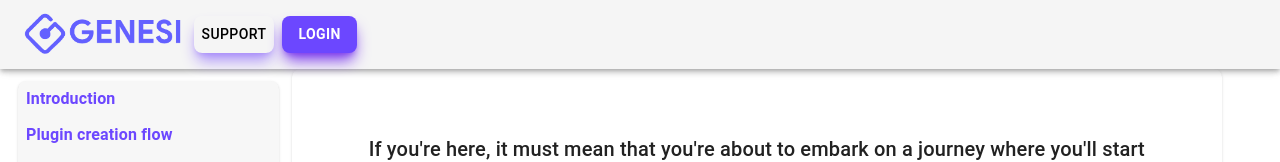
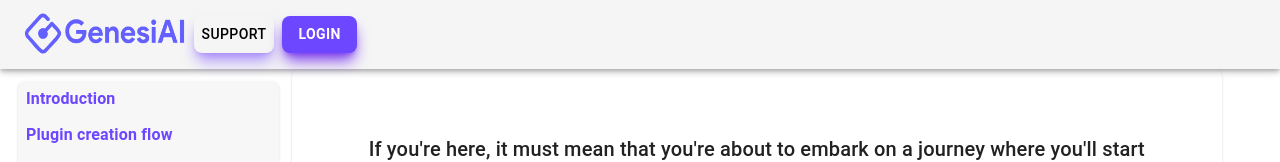
Before and after one commit to GenesiAI/PluginsWebPortal, a React (Create React App) app: page /support in a window 1280 px wide. Shown: the top 162 px of the page. Built offline with nearby package versions, Linux system fonts and the light colour scheme; no server answers; a web font is replaced by a local one.

Commit message:
logo change

```diff
--- a/src/components/Header/Title.tsx
+++ b/src/components/Header/Title.tsx
@@ -5,7 +5,7 @@ const Title = () => (
   <Link to="/">
     <Icon
       component="img"
-      src="/PartialLogo_Transparent.png"
+      src="/FullLogo_Transparent.png"
       sx={{ width: 161.55, height: 45.9 }}
     />
   </Link>
```
Also changed, not shown: public/FullLogo_Transparent.png (added).
